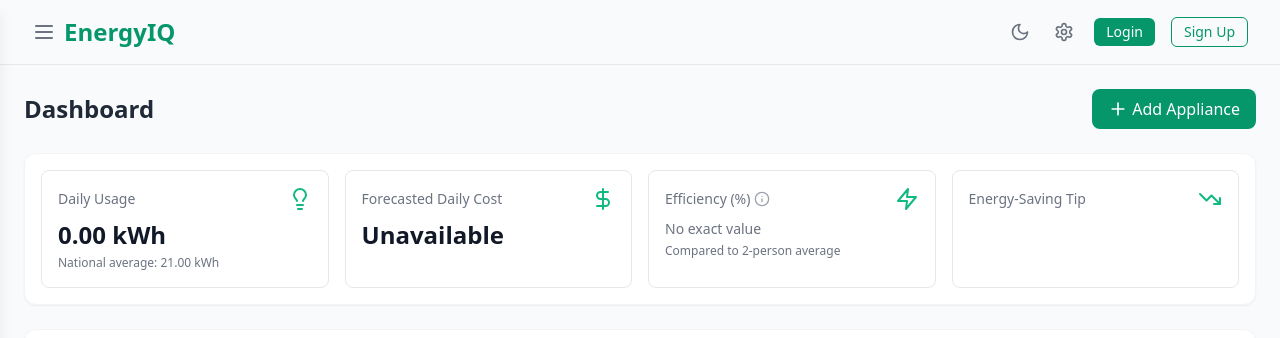
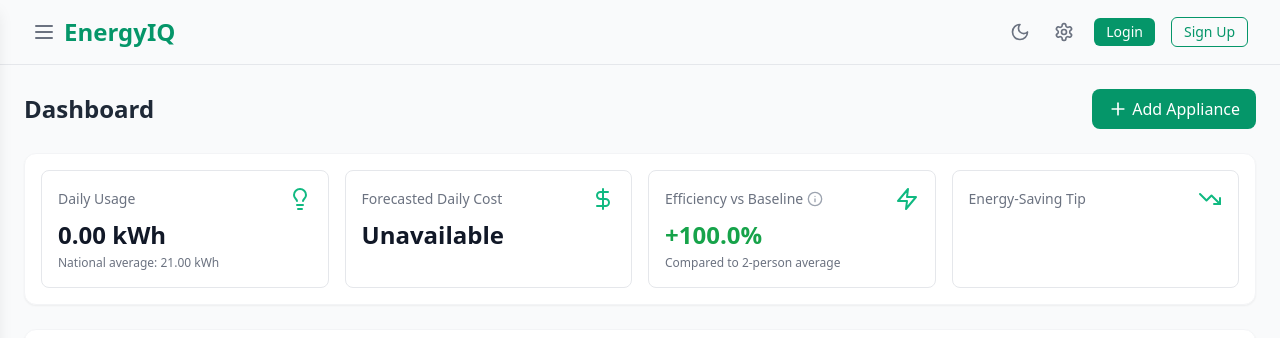
Before and after one commit to Tonna16/TrackEnergy, a React (Vite) app in the folder frontend/: page / in a window 1280 px wide. Shown: the top 338 px of the page. Built offline with nearby package versions, Linux system fonts and the light colour scheme; no server answers.

Commit message:
Clarify efficiency score sign and baseline handling

```diff
--- a/frontend/src/components/UsageSummary.tsx
+++ b/frontend/src/components/UsageSummary.tsx
@@ -33,10 +33,12 @@ export default function UsageSummary({
     return bySize[sizeKey] ?? nationalAverages.daily
   }, [settings.householdSize])
 
-  // Efficiency % (match Compare.tsx: positive = worse, negative = better)
-  const efficiencyPercent = useMemo(() => {
-    if (!totalDailyUsage || !baselineDaily) return null
-    return Math.round(((totalDailyUsage - baselineDaily) / baselineDaily) * 100)
+  // Efficiency vs baseline: positive = better (lower usage), negative = worse (higher usage)
+  const efficiencyScore = useMemo(() => {
+    if (!Number.isFinite(totalDailyUsage) || !Number.isFinite(baselineDaily) || baselineDaily <= 0) return null
+    const rawScore = ((baselineDaily - totalDailyUsage) / baselineDaily) * 100
+    const clampedScore = Math.max(-999, Math.min(999, rawScore))
+    return Number(clampedScore.toFixed(1))
   }, [baselineDaily, totalDailyUsage])
 
   const [showTooltip, setShowTooltip] = useState(false)
@@ -69,11 +71,11 @@ export default function UsageSummary({
     }
   }, [canRenderNumericCost, displayedCost, settings?.currency, statusText])
 
-  const getEfficiencyColor = (percent: number | null) => {
-    if (percent === null) return 'text-gray-400'
-    if (percent < 0) return 'text-green-600 dark:text-green-400' // better than average
-    if (percent <= 20) return 'text-yellow-600 dark:text-yellow-400' // slightly worse
-    return 'text-red-600 dark:text-red-400' // much worse
+  const getEfficiencyColor = (score: number | null) => {
+    if (score === null) return 'text-gray-400'
+    if (score >= 10) return 'text-green-600 dark:text-green-400'
+    if (score >= 0) return 'text-yellow-600 dark:text-yellow-400'
+    return 'text-red-600 dark:text-red-400'
   }
 
   return (
@@ -111,7 +113,7 @@ export default function UsageSummary({
       <div className="relative bg-white dark:bg-gray-800 border rounded-lg p-4 flex flex-col">
         <div className="flex items-center justify-between">
           <h3 className="text-sm font-medium text-gray-500 dark:text-gray-400 flex items-center">
-            Efficiency (%)
+            Efficiency vs Baseline
             <Info
               className="h-4 w-4 ml-1 text-gray-400 cursor-pointer"
               tabIndex={0}
@@ -127,15 +129,18 @@ export default function UsageSummary({
         {showTooltip && (
           <div className="absolute top-8 left-0 bg-gray-700 text-white text-xs rounded px-3 py-2 w-52 z-10 shadow-lg">
             <div className="absolute -top-2 left-4 w-3 h-3 bg-gray-700 rotate-45" />
-            Efficiency compares your daily energy use to the national average for your household size.
+            Positive values mean you use less energy than baseline (better). Negative values mean you use more than baseline.
           </div>
         )}
 
-        {efficiencyPercent === null ? (
-          <p className="mt-2 text-sm text-gray-500 dark:text-gray-400">No exact value</p>
+        {efficiencyScore === null ? (
+          <p className="mt-2 text-sm text-gray-500 dark:text-gray-400">
+            Baseline unavailable
+          </p>
         ) : (
-          <p className={`mt-2 text-2xl font-semibold ${getEfficiencyColor(efficiencyPercent)}`}>
-            {efficiencyPercent}%
+          <p className={`mt-2 text-2xl font-semibold ${getEfficiencyColor(efficiencyScore)}`}>
+            {efficiencyScore > 0 ? '+' : ''}
+            {efficiencyScore.toFixed(1)}%
           </p>
         )}
 
--- a/frontend/src/pages/Compare.tsx
+++ b/frontend/src/pages/Compare.tsx
@@ -40,14 +40,15 @@ export default function Compare() {
   // otherwise fall back to static nationalAverages.by_household_size or nationalAvg
   const householdAvg = communityHouseholdAvg ?? householdAvgFromDb
 
-  // Safe percentage helper
-  const calculatePercentage = (userValue: number, avgValue: number) => {
-    if (!Number.isFinite(userValue) || !Number.isFinite(avgValue) || avgValue === 0) return 0
-    return ((userValue - avgValue) / avgValue) * 100
+  // Efficiency score: positive = better (lower usage), negative = worse (higher usage)
+  const calculateEfficiencyScore = (usageValue: number, baselineValue: number) => {
+    if (!Number.isFinite(usageValue) || !Number.isFinite(baselineValue) || baselineValue <= 0) return null
+    const rawScore = ((baselineValue - usageValue) / baselineValue) * 100
+    return Math.max(-999, Math.min(999, rawScore))
   }
 
-  const nationalPercentage = calculatePercentage(totalDailyUsage, nationalAvg)
-  const householdPercentage = calculatePercentage(totalDailyUsage, householdAvg)
+  const nationalEfficiencyScore = calculateEfficiencyScore(totalDailyUsage, nationalAvg)
+  const householdEfficiencyScore = calculateEfficiencyScore(totalDailyUsage, householdAvg)
 
   // Appliance-level comparisons (fixed avg calculation)
   const applianceComparisons = useMemo(() => {
@@ -74,21 +75,21 @@ export default function Compare() {
           }
         }
 
-        const percentage = calculatePercentage(userDailyUsage, avgDailyUsage)
+        const efficiencyScore = calculateEfficiencyScore(userDailyUsage, avgDailyUsage) ?? 0
 
         return {
           name: appliance.name,
           userUsage: userDailyUsage,
           avgUsage: avgDailyUsage,
-          percentage,
+          efficiencyScore,
         }
       })
-      .sort((a, b) => b.percentage - a.percentage)
+      .sort((a, b) => b.efficiencyScore - a.efficiencyScore)
   }, [appliances, getApplianceTypeInfo])
 
-  const getComparisonIndicator = (percentage: number) => {
-    if (percentage > 10) return <ArrowUpRight className="h-5 w-5 text-red-500" />
-    if (percentage < -10) return <ArrowDownRight className="h-5 w-5 text-green-500" />
+  const getComparisonIndicator = (score: number) => {
+    if (score > 10) return <ArrowDownRight className="h-5 w-5 text-green-500" />
+    if (score < -10) return <ArrowUpRight className="h-5 w-5 text-red-500" />
     return <Minus className="h-5 w-5 text-gray-500" />
   }
 
@@ -166,10 +167,14 @@ export default function Compare() {
     // deliberately include totalDailyUsage & nationalAvg because localFallbackCommunity depends on them
   }, [token, settings.householdSize, totalDailyUsage, nationalAvg])
 
-  const pctPositive = (p: number) =>
-    p > 0
-      ? 'bg-red-100 text-red-700 dark:bg-red-900/20 dark:text-red-300'
-      : 'bg-green-100 text-green-700 dark:bg-green-900/20 dark:text-green-300'
+  const getEfficiencyPillClass = (score: number | null) => {
+    if (score === null) return 'bg-gray-100 text-gray-700 dark:bg-gray-900/20 dark:text-gray-300'
+    return score >= 0
+      ? 'bg-green-100 text-green-700 dark:bg-green-900/20 dark:text-green-300'
+      : 'bg-red-100 text-red-700 dark:bg-red-900/20 dark:text-red-300'
+  }
+
+  const activeEfficiencyScore = compareWith === 'national' ? nationalEfficiencyScore : householdEfficiencyScore
 
   // when rendering community panel, prefer server-provided data if available
   const effectiveCommunityData = communityData ?? localFallbackCommunity
@@ -262,9 +267,10 @@ export default function Compare() {
                     </h3>
                     <p className="text-2xl font-semibold">{formatNumber(compareWith === 'national' ? nationalAvg : householdAvg, 1)} kWh</p>
                   </div>
-                  <span className={`px-2 py-1 rounded-full text-sm ${pctPositive(compareWith === 'national' ? nationalPercentage : householdPercentage)}`}>
-                    {Math.abs((compareWith === 'national' ? nationalPercentage : householdPercentage)).toFixed(0)}%
-                    {(compareWith === 'national' ? nationalPercentage : householdPercentage) > 0 ? ' Higher' : ' Lower'}
+                  <span className={`px-2 py-1 rounded-full text-sm ${getEfficiencyPillClass(activeEfficiencyScore)}`}>
+                    {activeEfficiencyScore === null
+                      ? 'Baseline unavailable'
+                      : `${activeEfficiencyScore > 0 ? '+' : ''}${activeEfficiencyScore.toFixed(1)}% ${activeEfficiencyScore >= 0 ? 'Better' : 'Worse'}`}
                   </span>
                 </div>
               </div>
@@ -280,14 +286,14 @@ export default function Compare() {
                       <div className="flex-1">
                         <div className="h-6 w-full bg-gray-100 dark:bg-gray-700 rounded-full overflow-hidden">
                           <div
-                            className={`h-full ${item.percentage > 20 ? 'bg-red-500' : item.percentage > 0 ? 'bg-amber-500' : 'bg-green-500'}`}
-                            style={{ width: `${item.percentage > 100 ? 100 : item.percentage < -100 ? 0 : 50 + item.percentage / 2}%` }}
+                            className={`h-full ${item.efficiencyScore > 20 ? 'bg-green-500' : item.efficiencyScore > 0 ? 'bg-amber-500' : 'bg-red-500'}`}
+                            style={{ width: `${item.efficiencyScore > 100 ? 100 : item.efficiencyScore < -100 ? 0 : 50 + item.efficiencyScore / 2}%` }}
                           />
                         </div>
                       </div>
                       <div className="w-24 sm:w-28 flex items-center justify-end">
-                        <span className={`text-sm ${item.percentage > 20 ? 'text-red-600 dark:text-red-400' : item.percentage > 0 ? 'text-amber-600 dark:text-amber-400' : 'text-green-600 dark:text-green-400'}`}>
-                          {getComparisonIndicator(item.percentage)}
+                        <span className={`text-sm ${item.efficiencyScore > 20 ? 'text-green-600 dark:text-green-400' : item.efficiencyScore > 0 ? 'text-amber-600 dark:text-amber-400' : 'text-red-600 dark:text-red-400'}`}>
+                          {getComparisonIndicator(item.efficiencyScore)}
                         </span>
                         <span className="ml-1 text-sm">{formatNumber(item.userUsage, 1)} vs {formatNumber(item.avgUsage, 1)}</span>
                       </div>
@@ -317,12 +323,12 @@ export default function Compare() {
         <div className="flex items-center justify-center py-4">
           <div className="relative">
             <div className="w-40 h-40 rounded-full border-8 border-gray-200 dark:border-gray-700 flex items-center justify-center">
-              <div className="text-3xl font-bold">{householdPercentage < -20 ? 'A+' : householdPercentage < -10 ? 'A' : householdPercentage < 0 ? 'B' : householdPercentage < 10 ? 'C' : householdPercentage < 20 ? 'D' : 'E'}</div>
+              <div className="text-3xl font-bold">{(householdEfficiencyScore ?? 0) > 20 ? 'A+' : (householdEfficiencyScore ?? 0) > 10 ? 'A' : (householdEfficiencyScore ?? 0) > 0 ? 'B' : (householdEfficiencyScore ?? 0) > -10 ? 'C' : (householdEfficiencyScore ?? 0) > -20 ? 'D' : 'E'}</div>
             </div>
             <div className="absolute top-0 left-0 w-40 h-40 rounded-full border-8 border-t-transparent border-r-transparent" style={{
-              borderLeftColor: householdPercentage < -10 ? '#10b981' : householdPercentage < 10 ? '#f59e0b' : '#ef4444',
-              borderBottomColor: householdPercentage < -10 ? '#10b981' : householdPercentage < 10 ? '#f59e0b' : '#ef4444',
-              transform: `rotate(${Math.min(180, Math.max(0, (householdPercentage + 50) * 1.8))}deg)`,
+              borderLeftColor: (householdEfficiencyScore ?? 0) > 10 ? '#10b981' : (householdEfficiencyScore ?? 0) > -10 ? '#f59e0b' : '#ef4444',
+              borderBottomColor: (householdEfficiencyScore ?? 0) > 10 ? '#10b981' : (householdEfficiencyScore ?? 0) > -10 ? '#f59e0b' : '#ef4444',
+              transform: `rotate(${Math.min(180, Math.max(0, ((householdEfficiencyScore ?? 0) + 50) * 1.8))}deg)`,
               transition: 'transform 1s ease-out'
             }} />
           </div>
@@ -330,11 +336,11 @@ export default function Compare() {
 
         <div className="mt-4 text-center">
           <p className="font-medium">
-            {householdPercentage < -20 ? 'Excellent! Your energy usage is very efficient.' :
-             householdPercentage < -10 ? 'Great job! Your energy usage is better than most.' :
-             householdPercentage < 0 ? 'Good! Your energy usage is slightly better than average.' :
-             householdPercentage < 10 ? 'Average energy usage compared to similar households.' :
-             householdPercentage < 20 ? 'Your energy usage is somewhat higher than average.' :
+            {(householdEfficiencyScore ?? 0) > 20 ? 'Excellent! Your energy usage is very efficient.' :
+             (householdEfficiencyScore ?? 0) > 10 ? 'Great job! Your energy usage is better than most.' :
+             (householdEfficiencyScore ?? 0) > 0 ? 'Good! Your energy usage is slightly better than average.' :
+             (householdEfficiencyScore ?? 0) > -10 ? 'Average energy usage compared to similar households.' :
+             (householdEfficiencyScore ?? 0) > -20 ? 'Your energy usage is somewhat higher than average.' :
              'Your energy usage is significantly higher than average.'}
           </p>
         </div>
```
